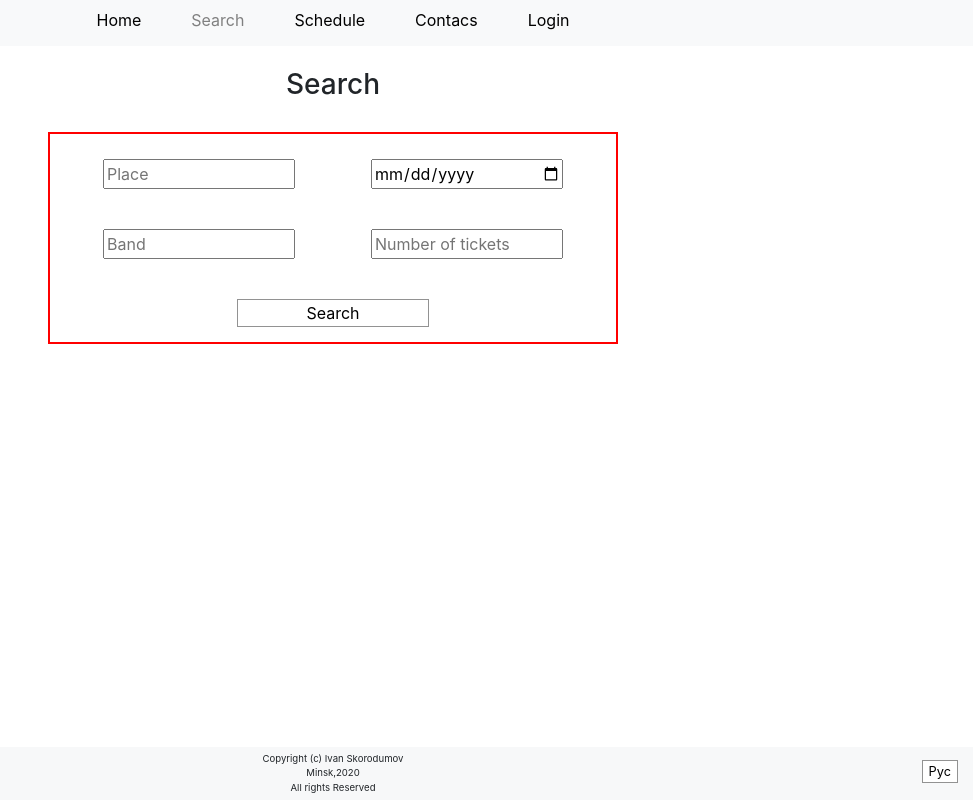
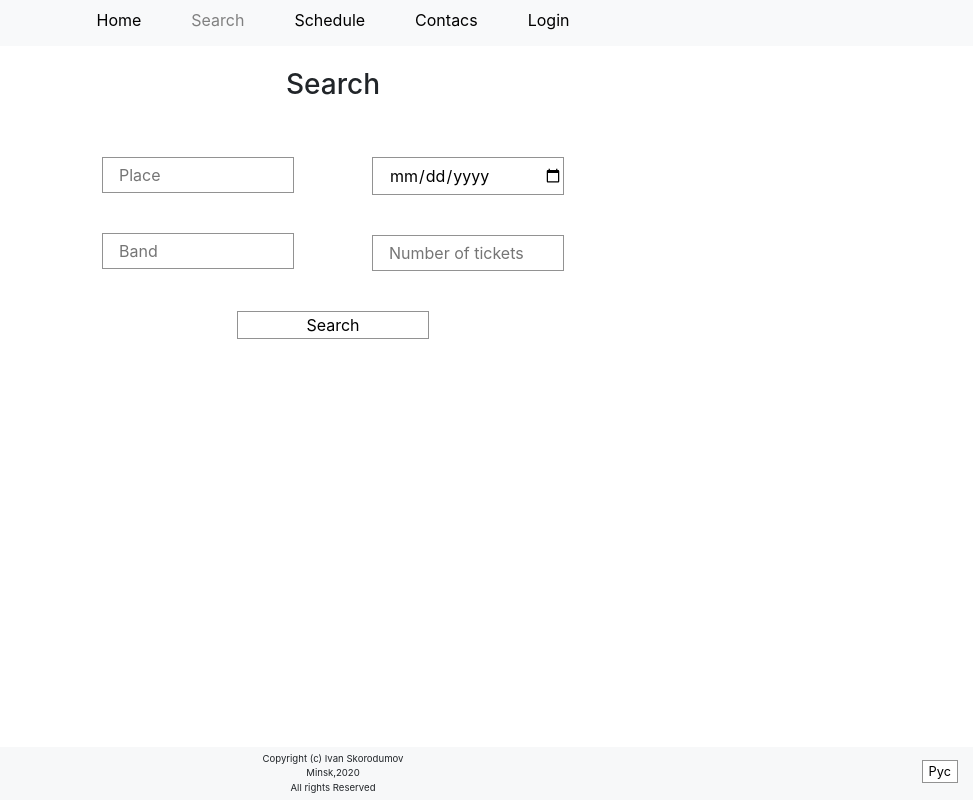
Before and after one commit to Selevn/Ticket-manager, a React app: page /search in a window 1280 px wide. Shown: the whole page, without its empty margins (307-1280 px from the left). Built offline with nearby package versions, Linux system fonts and the light colour scheme.

Commit message:
ui changes

```diff
--- a/src/js/components/Main/Search/Search.jsx
+++ b/src/js/components/Main/Search/Search.jsx
@@ -23,15 +23,15 @@ const Search = () => (<>
                 <Container>
                   <Row>
                     <Col className={style.center}>
-                      <input placeholder={languagePack.place[langProps.language]} type={"text"}/>
+                      <input className={style.searchInput} placeholder={languagePack.place[langProps.language]} type={"text"}/>
                       <br/>
-                      <input placeholder={languagePack.band[langProps.language]} type={"text"}/>
+                      <input className={style.searchInput} placeholder={languagePack.band[langProps.language]} type={"text"}/>
                       <br/>
                     </Col>
                     <Col className={style.center}>
-                      <input type={"date"}/>
+                      <input className={style.searchInput} type={"date"}/>
                       <br/>
-                      <input placeholder={languagePack.ticketCounter[langProps.language]} type={"number"} min="1"/>
+                      <input className={style.searchInput} placeholder={languagePack.ticketCounter[langProps.language]} type={"number"} min="1"/>
                     </Col>
                   </Row>
                   <Row>
--- a/src/js/components/Main/Search/Search.module.css
+++ b/src/js/components/Main/Search/Search.module.css
@@ -3,9 +3,13 @@
   margin-bottom: 1.4rem;
   text-align: center;
 }
+.searchCol{
+  transition: box-shadow .3s linear;
+}
 
-.searchCol {
-  border: 2px solid red;
+.searchCol:hover {
+  transition: box-shadow .3s linear;
+  box-shadow: 2px 2px 10px 3px rgba(128, 128, 128, 0.52);
 }
 
 .center {
@@ -14,10 +18,17 @@
 
 .searchBut {
   box-shadow: none;
-  border: 1px solid #929292;
+  border: .1px solid #929292;
   background-color: white;
   border-radius: 0;
   outline: none;
+}
+
+.searchInput {
+  padding-left: 1rem;
+  padding-top: .3rem;
+  padding-bottom: .3rem;
+  border: .1px solid #929292;
 }
 
 .searchBut:hover {
@@ -25,6 +36,8 @@
   animation: leftToRight .1s linear forwards;
   background: linear-gradient(90deg, rgba(0, 0, 0, 1) 0%, rgba(255, 255, 255, 1) 0%, rgba(255, 255, 255, 1) 100%);
 }
+
+
 
 @keyframes leftToRight {
   0% {
```
